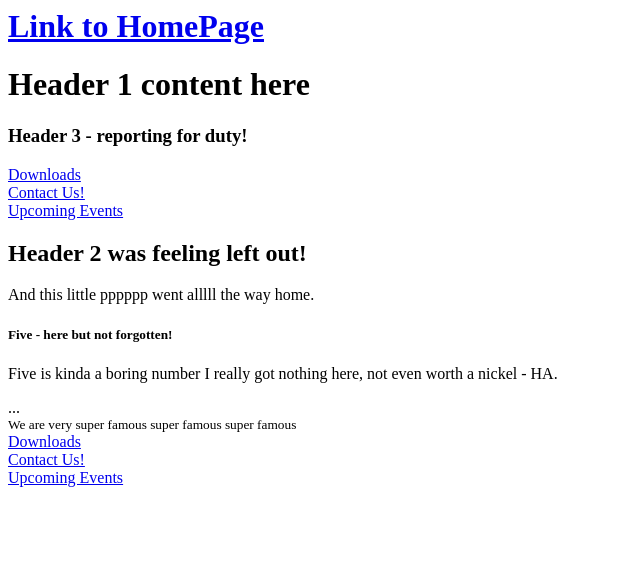
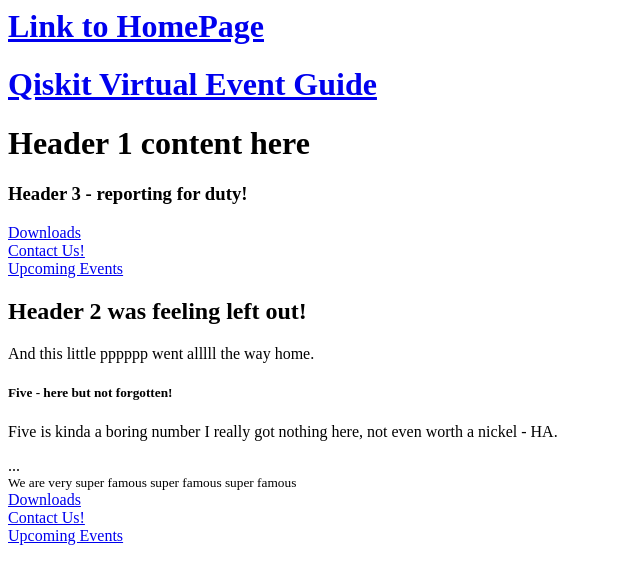
Before and after one commit to justjosie/VirtualEventGuide2.0, a plain HTML site: page docs/index.html in a window 1280 px wide. Shown: the whole page, without its empty margins (0-640 px from the left). Drawn offline with Linux system fonts and the light colour scheme.

Commit message:
Update index.html

```diff
--- a/docs/index.html
+++ b/docs/index.html
@@ -11,6 +11,9 @@
   </h1>
 
   <header>
+   <h1 class="logo">
+      <a href="docs/index.html">Qiskit Virtual Event Guide</a>
+  </h1>
 
     <h1> Header 1 content here </h1>
     <h3> Header 3 - reporting for duty! </h3>
```
